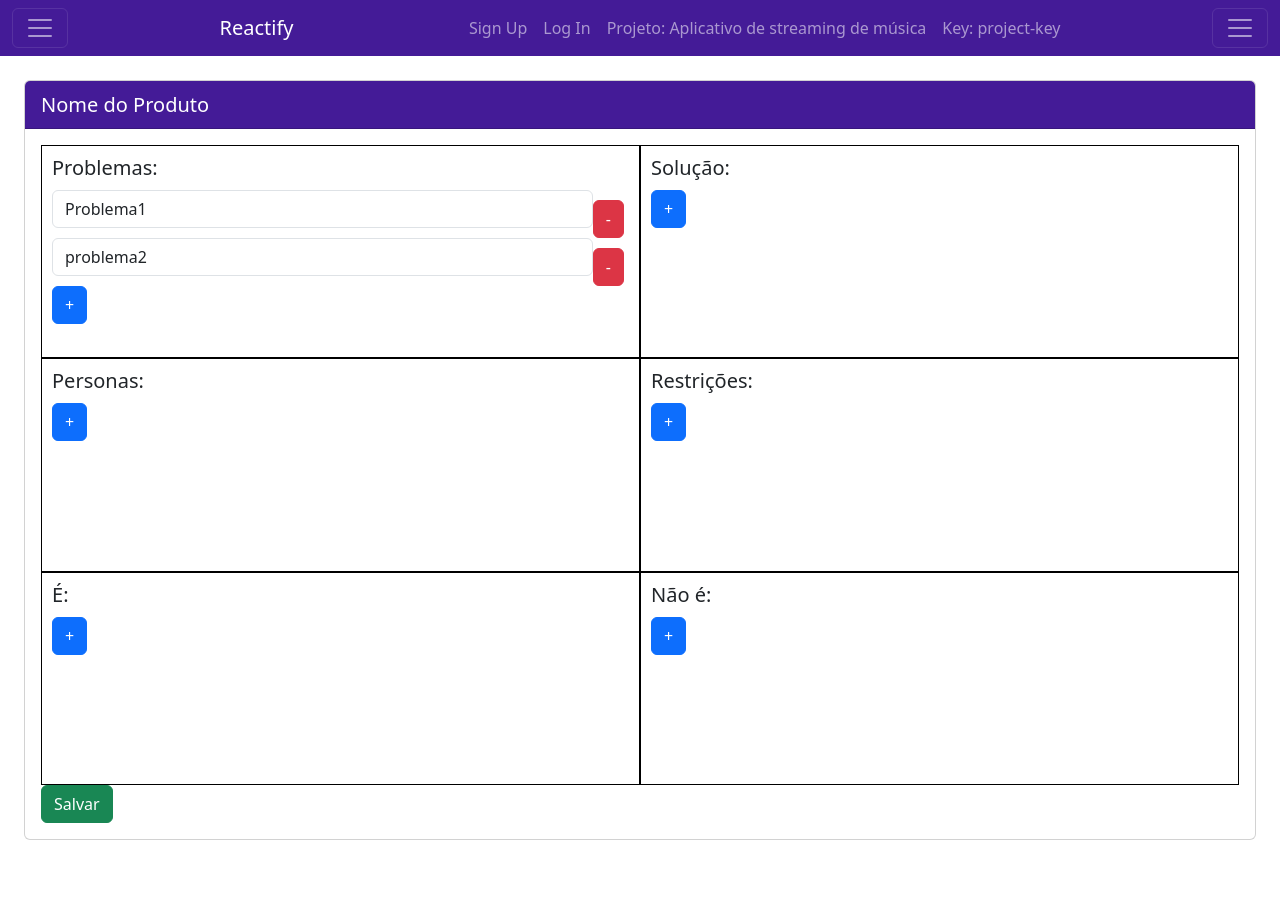
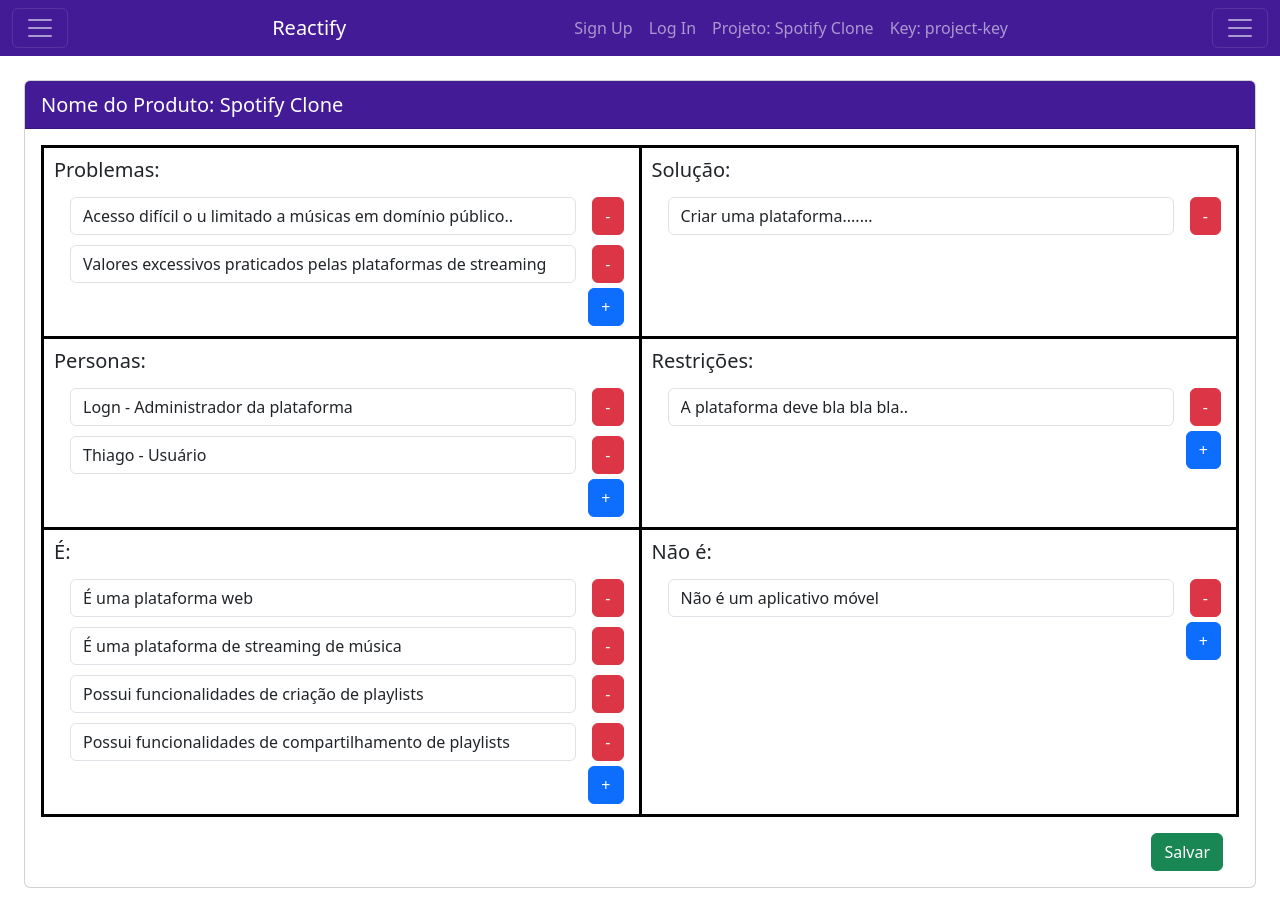
Before and after one commit to LumaGabriela/reactify-demo, a React (Create React App) app: page /reactify-demo/1/product-canvas in a window 1280 px wide. Before the commit the page ends 864 px from the top, so only its background shows below. Built offline with nearby package versions, Linux system fonts and the light colour scheme.

Commit message:
Product Canvas styles updated

```diff
--- a/src/App.css
+++ b/src/App.css
@@ -18,9 +18,6 @@
 .bg-blue {
   background: #5f84ff;
 }
-
-
-
 
 .project-container {
   display: grid;
@@ -46,7 +43,7 @@
   width: 100%;
   height: 3rem;
   display: flex;
-  align-items: flex-end;
+  align-items: center;
   justify-content: flex-end;
 }
 .btn {margin: 0 1rem 0 0}
--- a/src/App.js
+++ b/src/App.js
@@ -31,18 +31,19 @@
       key: 'user-key',
       projects: [
         {
-          name: "Aplicativo de streaming de música",
+          name: "Spotify Clone",
           visaoGeral: "Aplicação capaz de realizar streaming de músicas, com a possibilidade de criar playlists e compartilhar com amigos.",
           key: "project-key",
           productCanvas:{
+            name: "Spotify Clone",
             issues: [
-              'Problema1', 'problema2'
+              'Acesso difícil o u limitado a músicas em domínio público..', 'Valores excessivos praticados pelas plataformas de streaming'
             ],
-            solutions: [],
-            personas: [],
-            restrictions: [],
-            is: [],
-            isNot: []
+            solutions: ['Criar uma plataforma.......'],
+            personas: ['Logn - Administrador da plataforma', 'Thiago - Usuário'],
+            restrictions: ['A plataforma deve bla bla bla..'],
+            is: ['É uma plataforma web', 'É uma plataforma de streaming de música', 'Possui funcionalidades de criação de playlists', 'Possui funcionalidades de compartilhamento de playlists'],
+            isNot: ['Não é um aplicativo móvel']
 
           },
           stories: [
--- a/src/components/navbar/navbar.js
+++ b/src/components/navbar/navbar.js
@@ -82,9 +82,12 @@
               {project && (
                 <>
                   <Nav.Link onClick={() => handleNavigate(`${projectKey}/visao-geral`)}>Visão Geral</Nav.Link>
+                  <Nav.Link onClick={() => handleNavigate(`${projectKey}/product-canvas`)}>Product Canvas</Nav.Link>
+                  <Nav.Link onClick={() => handleNavigate(`${projectKey}/personas`)}>Personas</Nav.Link>
                   <Nav.Link onClick={() => handleNavigate(`${projectKey}/goal-sketches`)}>Goal Sketch</Nav.Link>
-                  <Nav.Link onClick={() => handleNavigate(`${projectKey}/personas`)}>Personas</Nav.Link>
-                  <Nav.Link onClick={() => handleNavigate(`${projectKey}/user-stories`)}>User Stories</Nav.Link>
+
+
+                  {/* <Nav.Link onClick={() => handleNavigate(`${projectKey}/user-stories`)}>User Stories</Nav.Link> */}
                   <Nav.Link onClick={() => handleNavigate(`${projectKey}/journeys`)}>Journeys</Nav.Link>
                 </>
               )}
--- a/src/pages/Cadastrar.js
+++ b/src/pages/Cadastrar.js
@@ -72,7 +72,7 @@
               </Form.Select>
             </Form.Group>
 
-            <Form.Group className="mb-3">
+            {/* <Form.Group className="mb-3">
               <Form.Label>Permissões</Form.Label>
               {currentUser?.permissions && Object.entries(currentUser.permissions).map(([key, value]) => (
                 <div key={key} className="mb-2">
@@ -99,7 +99,7 @@
                   )}
                 </div>
               ))}
-            </Form.Group>
+            </Form.Group> */}
 
           </Form>
           <div className='btn-container'>
--- a/src/pages/ProductCanvas.css
+++ b/src/pages/ProductCanvas.css
@@ -1,23 +1,30 @@
 .product-canvas-container {
   display: grid;
   grid-template-columns: 1fr 1fr;
-  grid-template-rows: repeat(3, 1fr);
-  gap: 0px;
-  height: 80vh;
+  grid-template-rows: repeat(3, min-content);
+  gap: 3px;
+  height: fit-content;
+  margin: 0 0 1rem 0 ;
+  background: #000;
+  border: 3px solid black
 }
 
 .product-canvas-item {
-  border: 1px solid #000000;
   padding: 10px;
+  padding-bottom: auto;
   position: relative;
+  height: 100%;
+  background: #fff;
 }
+
+
 
 .product-canvas-item h5 {
   margin-bottom: 10px;
 }
 
 .product-canvas-item .form-control {
-  margin-bottom: 10px;
+  margin: 0 1rem;
 }
 
 .product-canvas-item .btn {
--- a/src/pages/ProductCanvas.js
+++ b/src/pages/ProductCanvas.js
@@ -73,12 +73,12 @@
     <Container fluid className="p-4">
       <Card>
         <Card.Header as="h5" className="bg-purple text-white">
-          Nome do Produto
+          Nome do Produto: {currentProductCanvas.name}
         </Card.Header>
         <Card.Body>
           <div className="product-canvas-container">
             {['issues', 'solutions', 'personas', 'restrictions', 'is', 'isNot'].map((section, idx) => (
-              <div key={idx} className="product-canvas-item">
+              <div key={idx} className={"product-canvas-item " + section}>
                 <h5>{handleTitle(section)}:</h5>
                 {currentProductCanvas[section]?.map((item, index) => (
                   <div key={index} className='btn-container'>
@@ -90,12 +90,14 @@
                     <Button variant="danger" onClick={() => handleRemove(section, index)}>-</Button>
                   </div>
                 ))}
-                {(section === 'solutions' && currentProductCanvas.solutions.length === 0) && <Button variant="primary" onClick={() => handleAdd(section)}>+</Button>}
-                {(section !== 'solutions' ) && <Button variant="primary" onClick={() => handleAdd(section)}>+</Button>}
+                {(section === 'solutions' && currentProductCanvas.solutions.length === 0)
+                && <Button variant="primary" className='d-flex justify-content-end mt-auto ms-auto ' onClick={() => handleAdd(section)}>+</Button>}
+                {(section !== 'solutions' )
+                && <Button variant="primary"className='d-flex justify-content-end mt-auto ms-auto ' onClick={() => handleAdd(section)}>+</Button>}
               </div>
             ))}
           </div>
-          <Button variant="success" onClick={handleSave}>Salvar</Button>
+          <Button variant="success" className="d-flex justify-content-end mt-auto ms-auto save-btn" onClick={handleSave}>Salvar</Button>
         </Card.Body>
       </Card>
     </Container>
--- a/src/pages/Usuario.js
+++ b/src/pages/Usuario.js
@@ -113,7 +113,8 @@
               </Form.Select>
             </Form.Group>
 
-            <Form.Group className="mb-3">
+            {/* Posteriormente substituir por menu exclusivo de permissoes  */}
+            {/* <Form.Group className="mb-3">
               <Form.Label>Permissões</Form.Label>
               {user?.permissions && Object.entries(user.permissions).map(([key, value]) => (
                 <div key={key} className="mb-2">
@@ -140,7 +141,7 @@
                   )}
                 </div>
               ))}
-            </Form.Group>
+            </Form.Group> */}
             <div className='btn-container'>
               <SaveButton update={updateUser} />
               <RemoveButton
--- a/src/pages/Usuarios.css
+++ b/src/pages/Usuarios.css
@@ -13,5 +13,5 @@
 }
 
 span.badge {
-  background: var(--green-primary);
+  background: var(--blue-primary);
 }
--- a/src/pages/VisaoGeral.js
+++ b/src/pages/VisaoGeral.js
@@ -69,10 +69,10 @@
               onClick={() => navigate(`/${projectId}/goal-sketches`)}>
               Goal Sketchs
             </Button>
-            <Button variant="primary" className="visao-geral-button bg-purple"
+            {/* <Button variant="primary" className="visao-geral-button bg-purple"
               onClick={() => navigate(`/${projectId}/user-stories`)}>
               User Stories
-            </Button>
+            </Button> */}
             <Button variant="primary" className="visao-geral-button bg-purple"
               onClick={() => navigate(`/${projectId}/journeys`)}>
               Journeys
```
